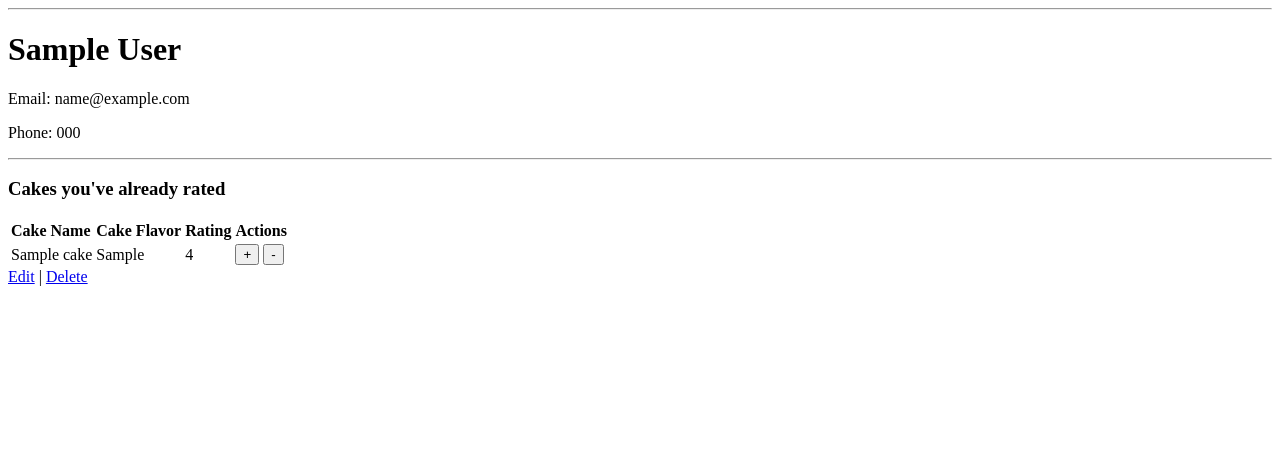
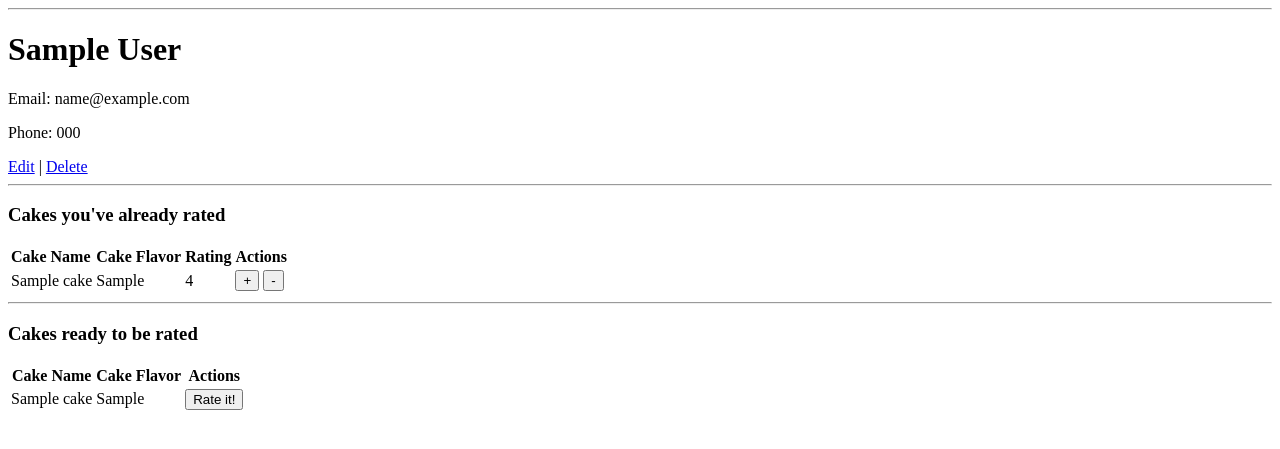
Before and after one commit to priya-aswani-7/bakery, a Django app: template main_app/templates/customers/customer_detail.html in a window 1280 px wide. Shown: the part 86-535 px from the top of the page. Run offline with Django 5.2, Linux system fonts and the light colour scheme; the template is opened without the code that fills it: values that come from a table or form of the project are taken from there, others are empty; tables that the repository leaves empty hold one stand-in row (values such as "Sample post").

Commit message:
Add section for cakes ready to be rated

```diff
--- a/main_app/templates/customers/customer_detail.html
+++ b/main_app/templates/customers/customer_detail.html
@@ -4,6 +4,8 @@
 <p>Email: {{customer.email}}</p>
 <p>Phone: {{customer.phone}}</p>
 
+<a href="{% url 'customer_update' customer.pk %}">Edit</a> |
+<a href="{% url 'customer_delete' customer.pk %}">Delete</a>
 <hr>
 <h3>Cakes you've already rated</h3>
 {% if customer.cakerating_set.all %}
@@ -36,7 +38,32 @@
 {% else %}
 <p>You have no cake ratings!</p>
 {% endif %}
+<hr>
 
-<a href="{% url 'customer_update' customer.pk %}">Edit</a> |
-<a href="{% url 'customer_delete' customer.pk %}">Delete</a>
+<h3>Cakes ready to be rated</h3>
+{% if available_cakes %}
+<table>
+    <tr>
+        <th>Cake Name</th>
+        <th>Cake Flavor</th>
+        <th>Actions</th>
+    </tr>
+
+    {% for cake in available_cakes %}
+    <tr>
+        <td>{{cake.name}}</td>
+        <td>{{cake.flavor}}</td>
+        <td>
+            <form action="" method="POST" style="display: inline;">
+                {% csrf_token %}
+                <button type="submit">Rate it!</button>
+            </form>
+        </td>
+    </tr>
+    {% endfor %}
+</table>
+{% else %}
+<p>You have rated all available cakes! Good job!</p>
+{% endif %}
+
 {% endblock %}
```
